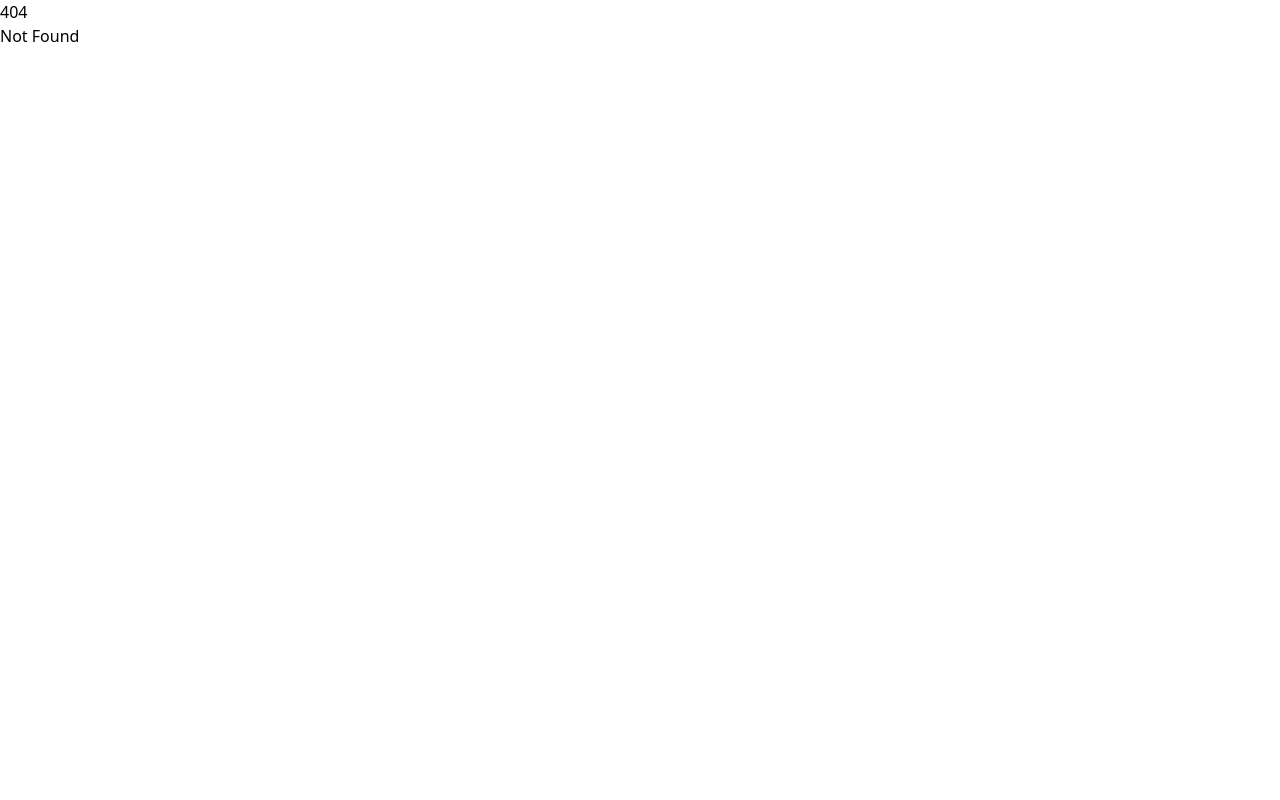
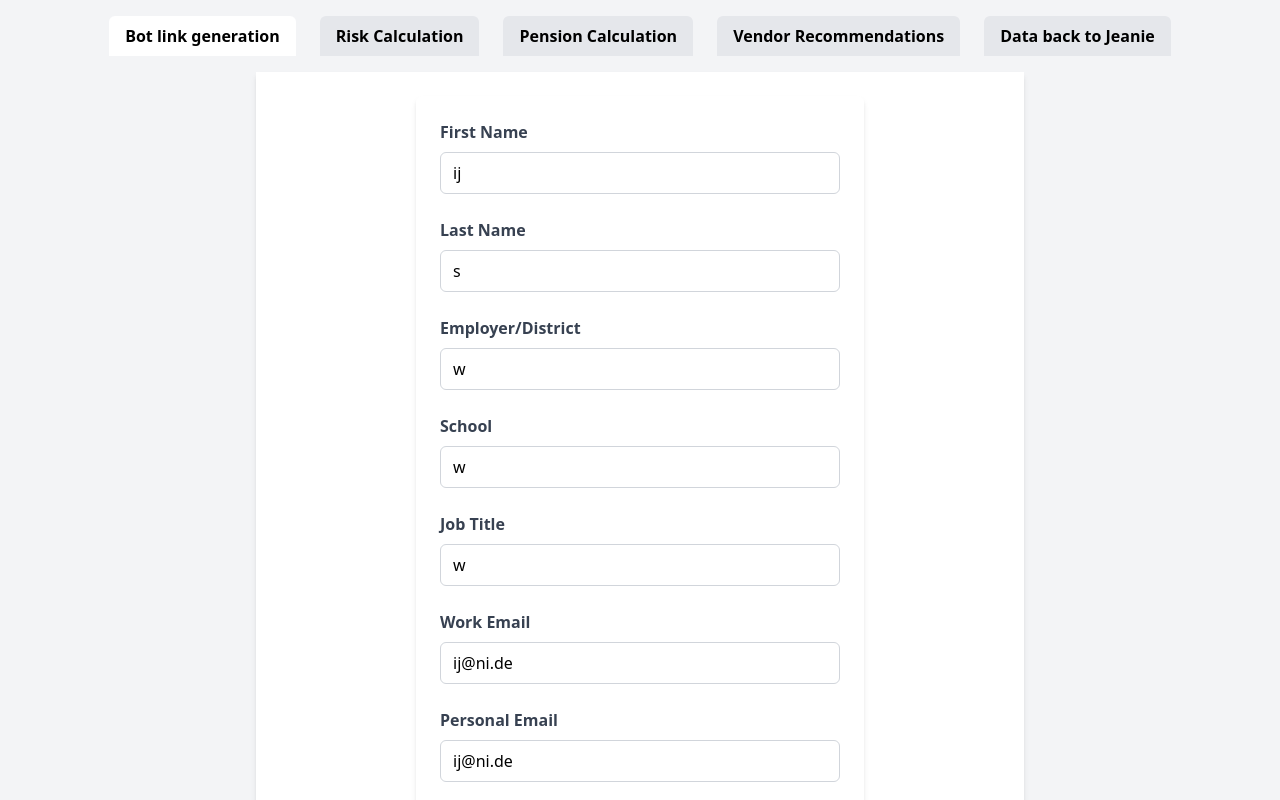
Before and after one commit to demarijm/chrisbot, a SvelteKit app: page /generate in a window 1280 px wide. Before the commit this address had no page. Shown: the top 800 px of the page. Built offline with nearby package versions, Linux system fonts and the light colour scheme.

Commit message:
move tabs under generate

```diff
--- /dev/null
+++ b/src/routes/generate/+page.svelte
@@ -0,0 +1,74 @@
+<script lang="ts">
+	import GeneralForm from '../../components/GeneralForm.svelte';
+	import PensionForm from '../../components/PensionForm.svelte';
+	import TestingRiskCalculation from '../../components/TestingRiskCalculation.svelte';
+	import VendorRecommendation from '../../components/VendorRecommendation.svelte';
+
+	// Track which tab is currently active
+	let activeTab: 'general' | 'risk' | 'vendor' | 'jeanie' | 'pension' = 'general';
+
+	function switchTab(tab: 'general' | 'risk' | 'pension' | 'vendor' | 'jeanie') {
+		activeTab = tab;
+	}
+</script>
+
+<section class="min-w-screen min-h-screen bg-gray-100">
+	<!-- Tab Buttons -->
+	<div class="flex justify-center space-x-6 p-4">
+		<button
+			on:click={() => switchTab('general')}
+			class="rounded-t-md px-4 py-2 font-semibold"
+			class:bg-white={activeTab === 'general'}
+			class:bg-gray-200={activeTab !== 'general'}
+		>
+			Bot link generation
+		</button>
+		<button
+			on:click={() => switchTab('risk')}
+			class="rounded-t-md px-4 py-2 font-semibold"
+			class:bg-white={activeTab === 'risk'}
+			class:bg-gray-200={activeTab !== 'risk'}
+		>
+			Risk Calculation
+		</button>
+		<button
+			on:click={() => switchTab('pension')}
+			class="rounded-t-md px-4 py-2 font-semibold"
+			class:bg-white={activeTab === 'pension'}
+			class:bg-gray-200={activeTab !== 'pension'}
+		>
+			Pension Calculation
+		</button>
+		<button
+			on:click={() => switchTab('vendor')}
+			class="rounded-t-md px-4 py-2 font-semibold"
+			class:bg-white={activeTab === 'vendor'}
+			class:bg-gray-200={activeTab !== 'vendor'}
+		>
+			Vendor Recommendations
+		</button>
+		<button
+			on:click={() => switchTab('jeanie')}
+			class="rounded-t-md px-4 py-2 font-semibold"
+			class:bg-white={activeTab === 'jeanie'}
+			class:bg-gray-200={activeTab !== 'jeanie'}
+		>
+			Data back to Jeanie
+		</button>
+	</div>
+
+	<!-- Tab Content -->
+	<div class="mx-auto w-full max-w-3xl rounded-b-md bg-white p-6 shadow-md">
+		{#if activeTab === 'general'}
+			<GeneralForm />
+		{:else if activeTab === 'risk'}
+			<TestingRiskCalculation />
+		{:else if activeTab === 'pension'}
+			<PensionForm />
+		{:else if activeTab === 'vendor'}
+			<VendorRecommendation />
+		{:else if activeTab === 'jeanie'}
+			Data Object handed back to Jeanie
+		{/if}
+	</div>
+</section>
```
